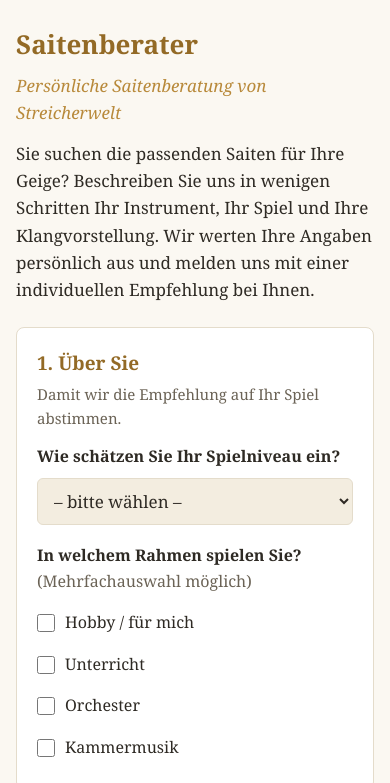
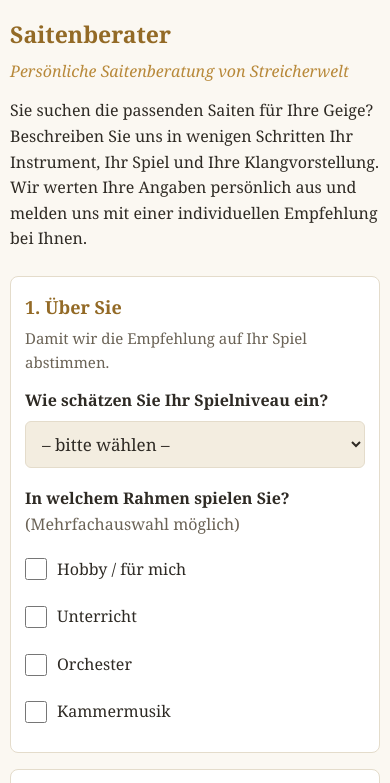
Before and after one commit to kleinalstede/saitenberater, a plain HTML site: page index.html in a window 390 px wide. Shown: the top 783 px of the page. Drawn offline with Linux system fonts and the light colour scheme.

Commit message:
Mobil-Optimierung

```diff
--- a/index.html
+++ b/index.html
@@ -104,6 +104,27 @@
   }
   .datenstand {
     font-size: 13px; color: #9a9486; margin-top: 8px;
+  }
+
+  /* --- Mobil-Anpassungen: greifen nur auf schmalen Bildschirmen,
+         am Desktop-Verhalten ändert sich nichts. --- */
+  @media (max-width: 600px) {
+    body { padding: 16px 10px; }
+    h1 { font-size: 23px; }
+    .untertitel { font-size: 16px; }
+    .intro { font-size: 16px; }
+    .block { padding: 16px 14px; }
+    .block h2 { font-size: 18px; }
+    /* Größere Tippfläche für Ankreuz- und Auswahloptionen */
+    .option {
+      padding: 11px 0; font-size: 16px;
+      min-height: 44px; align-items: center;
+    }
+    .option input { width: 22px; height: 22px; margin-top: 0; }
+    /* Absende-Knopf gut erreichbar */
+    button { padding: 16px 24px; }
+    /* eingerückte Unterpunkte auf schmalem Display weniger einrücken */
+    .unterpunkte { margin-left: 16px; padding-left: 10px; }
   }
 </style>
 </head>
@@ -365,7 +386,7 @@
    SAITENBERATER – Formularlogik
    =================================================================== */
 
-var APP_VERSION = "Saitenberater Stand 2026-05-26 (mit Versand)";
+var APP_VERSION = "Saitenberater Stand 2026-05-27 (mit Versand, mobil)";
 
 /* --- Saitensätze je Hersteller ---
    Gespeist aus der Saitenfinder-Datenbank, für den Berater auf die
```
